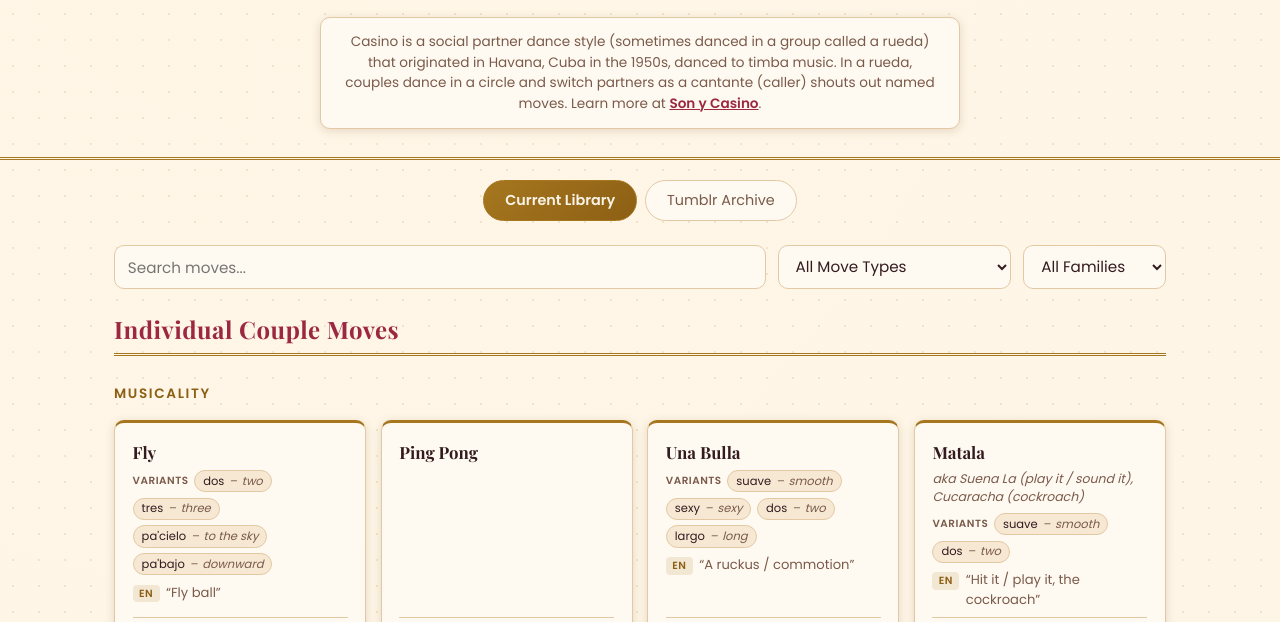
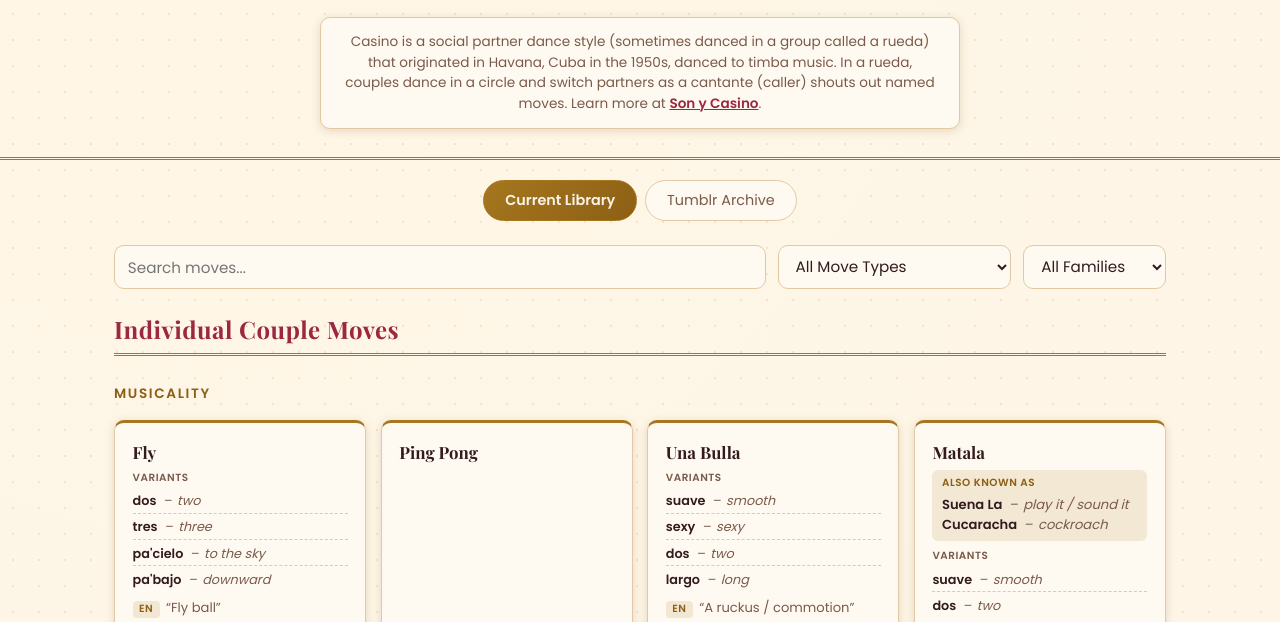
Before and after one commit to agile-heresy/casino-move-library, a plain HTML site: page index.html in a window 1280 px wide. Shown: the part 155-777 px from the top of the page. Drawn offline with nearby package versions, Linux system fonts and the light colour scheme.

Commit message:
Render alt names as a list instead of comma-separated text

```diff
--- a/assets/css/style.css
+++ b/assets/css/style.css
@@ -299,16 +299,57 @@ main {
 
 .move-aka {
   margin: 0;
+  padding: 0.4rem 0.6rem;
+  background: var(--accent-soft);
+  border-radius: 6px;
+  color: var(--text);
+  font-size: 0.82rem;
+  line-height: 1.4;
+}
+
+.aka-list {
+  margin: 0.3rem 0 0;
+  padding: 0;
+  list-style: none;
+  display: flex;
+  flex-direction: column;
+  gap: 0.15rem;
+}
+
+.aka-item {
+  display: flex;
+  align-items: baseline;
+  gap: 0.4rem;
+}
+
+.aka-item-name {
+  color: var(--text);
+  font-weight: 600;
+}
+
+.aka-item-translation {
   color: var(--text-muted);
-  font-size: 0.78rem;
   font-style: italic;
+}
+
+.aka-item-translation::before {
+  content: '\2013';
+  margin-right: 0.35rem;
+}
+
+.aka-label {
+  display: block;
+  color: var(--accent-strong);
+  font-size: 0.65rem;
+  font-weight: 700;
+  text-transform: uppercase;
+  letter-spacing: 0.05em;
 }
 
 .move-variants {
   display: flex;
-  flex-wrap: wrap;
-  align-items: center;
-  gap: 0.35rem;
+  flex-direction: column;
+  gap: 0.25rem;
 }
 
 .variants-label {
@@ -319,26 +360,41 @@ main {
   color: var(--text-muted);
 }
 
-.variant-chip {
-  display: inline-flex;
-  align-items: baseline;
-  gap: 0.3rem;
-  padding: 0.1rem 0.5rem;
-  border-radius: 999px;
-  background: var(--surface-alt);
-  border: 1px solid var(--border);
-  color: var(--text);
-  font-size: 0.72rem;
+.variant-list {
+  margin: 0;
+  padding: 0;
+  list-style: none;
+  display: flex;
+  flex-direction: column;
+  gap: 0.15rem;
 }
 
-.variant-chip-translation {
+.variant-item {
+  display: flex;
+  align-items: baseline;
+  gap: 0.4rem;
+  font-size: 0.8rem;
+  padding: 0.15rem 0;
+  border-bottom: 1px dashed var(--border);
+}
+
+.variant-item:last-child {
+  border-bottom: none;
+}
+
+.variant-item-name {
+  color: var(--text);
+  font-weight: 600;
+}
+
+.variant-item-translation {
   color: var(--text-muted);
   font-style: italic;
 }
 
-.variant-chip-translation::before {
+.variant-item-translation::before {
   content: '\2013';
-  margin-right: 0.3rem;
+  margin-right: 0.35rem;
 }
 
 .move-note {
--- a/assets/js/main.js
+++ b/assets/js/main.js
@@ -95,44 +95,71 @@ function createPanel({ dataUrl, elementSuffix, normalize }) {
     card.append(title);
 
     if (altNames.length > 0) {
-      const akaEl = document.createElement('p');
+      const akaEl = document.createElement('div');
       akaEl.className = 'move-aka';
-      const formatted = altNames.map((alt) =>
-        alt.translation ? `${alt.name} (${alt.translation})` : alt.name,
-      );
-      akaEl.textContent = `aka ${formatted.join(', ')}`;
+
+      const label = document.createElement('span');
+      label.className = 'aka-label';
+      label.textContent = 'Also known as';
+      akaEl.append(label);
+
+      const list = document.createElement('ul');
+      list.className = 'aka-list';
+      for (const alt of altNames) {
+        const item = document.createElement('li');
+        item.className = 'aka-item';
+
+        const itemName = document.createElement('span');
+        itemName.className = 'aka-item-name';
+        itemName.textContent = alt.name;
+        item.append(itemName);
+
+        if (alt.translation) {
+          const itemTranslation = document.createElement('span');
+          itemTranslation.className = 'aka-item-translation';
+          itemTranslation.textContent = alt.translation;
+          item.append(itemTranslation);
+        }
+
+        list.append(item);
+      }
+      akaEl.append(list);
+
       card.append(akaEl);
     }
 
     if (variants.length > 0) {
-      const variantsEl = document.createElement('div');
-      variantsEl.className = 'move-variants';
+      const variantsWrap = document.createElement('div');
+      variantsWrap.className = 'move-variants';
 
       const label = document.createElement('span');
       label.className = 'variants-label';
       label.textContent = 'Variants';
-      variantsEl.append(label);
+      variantsWrap.append(label);
 
+      const list = document.createElement('ul');
+      list.className = 'variant-list';
       for (const variant of variants) {
-        const chip = document.createElement('span');
-        chip.className = 'variant-chip';
+        const item = document.createElement('li');
+        item.className = 'variant-item';
 
-        const chipName = document.createElement('span');
-        chipName.className = 'variant-chip-name';
-        chipName.textContent = variant.name;
-        chip.append(chipName);
+        const itemName = document.createElement('span');
+        itemName.className = 'variant-item-name';
+        itemName.textContent = variant.name;
+        item.append(itemName);
 
         if (variant.translation) {
-          const chipTranslation = document.createElement('span');
-          chipTranslation.className = 'variant-chip-translation';
-          chipTranslation.textContent = variant.translation;
-          chip.append(chipTranslation);
+          const itemTranslation = document.createElement('span');
+          itemTranslation.className = 'variant-item-translation';
+          itemTranslation.textContent = variant.translation;
+          item.append(itemTranslation);
         }
 
-        variantsEl.append(chip);
+        list.append(item);
       }
+      variantsWrap.append(list);
 
-      card.append(variantsEl);
+      card.append(variantsWrap);
     }
 
     if (move.translation) {
```
